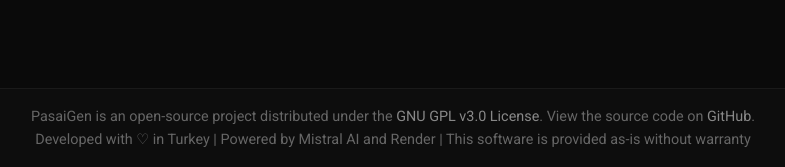
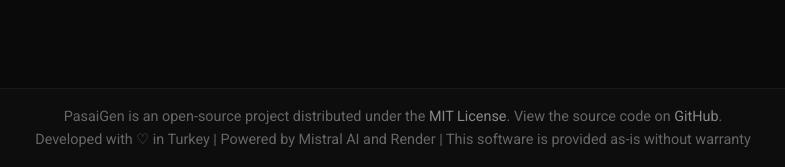
Before and after one commit to mdonmez/PasaiGen, a Flask app: page / in a window 1280 px wide. Shown: the part 633-800 px from the top of the page, without its empty margins (247-1032 px from the left). Run offline with Flask 3, Linux system fonts and the light colour scheme.

Commit message:
Update index.html

```diff
--- a/templates/index.html
+++ b/templates/index.html
@@ -31,7 +31,7 @@
         </div>
     </div>
     <footer class="footer">
-        PasaiGen is an open-source project distributed under the <a href="https://www.gnu.org/licenses/gpl-3.0.en.html">GNU GPL v3.0 License</a>.
+        PasaiGen is an open-source project distributed under the <a href="https://opensource.org/licenses/MIT">MIT License</a>.
         View the source code on <a href="https://github.com/mdonmez/PasaiGen">GitHub</a>.<br>
         Developed with ♡ in Turkey | Powered by Mistral AI and Render | This software is provided as-is without warranty
     </footer>
```
